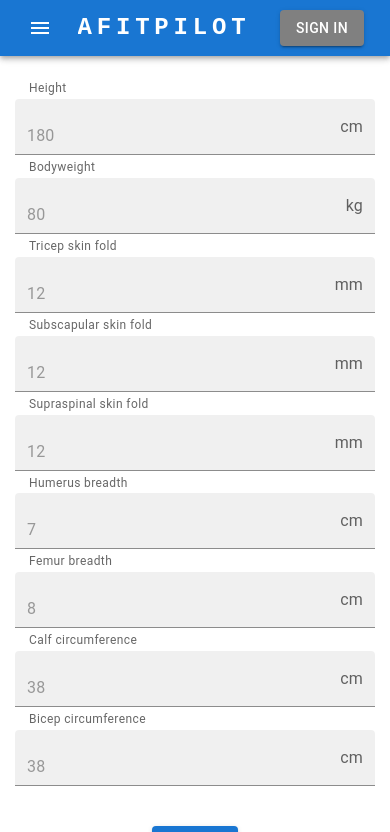
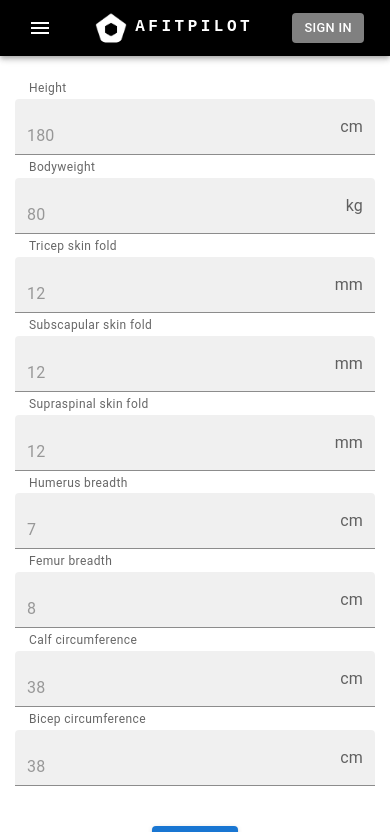
Before and after one commit to walter-clayton/afitpilot-somatotype, a React (Create React App) app in the folder client/: page / in a window 390 px wide. Shown: the top 832 px of the page. Built offline with nearby package versions, Linux system fonts and the light colour scheme.

Commit message:
Update Navbar style and fix responsiveness

```diff
--- a/client/src/components/AppNavBar.tsx
+++ b/client/src/components/AppNavBar.tsx
@@ -7,12 +7,14 @@ import Typography from "@mui/material/Typography";
 import Menu from "@mui/material/Menu";
 import MenuIcon from "@mui/icons-material/Menu";
 import Container from "@mui/material/Container";
-import AccountCircleIcon from '@mui/icons-material/AccountCircle';
+import AccountCircleIcon from "@mui/icons-material/AccountCircle";
 import Button from "@mui/material/Button";
 import Tooltip from "@mui/material/Tooltip";
 import { MenuItem } from "@mui/material/";
 import { useNavigate } from "react-router-dom";
 import { useCookies } from "react-cookie";
+import Avatar from "@mui/material/Avatar";
+import logoIcon from "./image/logo-white.png";
 
 const pages = ["Test", "Somatotypes", "Blog"];
 
@@ -33,36 +35,43 @@ const ResponsiveAppBar = (props: any) => {
     removeCookie("user", { path: "/", sameSite: "none", secure: true });
     props.setOpen(true);
     props.setSnackbarMessage("Logout successfully");
-    props.setData(undefined)
+    props.setData(undefined);
     navigate("/Login");
   };
 
   return (
-    <AppBar position="static" sx={{width:'100%'}}>
+    <AppBar position="static" sx={{ width: "100%", background: "black" }}>
       <Container maxWidth="xl">
         <Toolbar disableGutters>
-          <Typography
-            variant="h6"
-            noWrap
-            component="a"
+          <Box
+            sx={{ display: { xs: "none", md: "flex" }, cursor: "pointer" }}
+            flexDirection={"row"}
             onClick={() => {
               navigate("/");
             }}
+          >
+            <IconButton sx={{ p: 0 }}>
+              <Avatar alt="logo" src={logoIcon} />
+            </IconButton>
+            <Typography
+              variant="h5"
+              noWrap
               sx={{
-              mr: 2,
-              display: { xs: "none", md: "flex" },
+                mx: 1,
+                flexGrow: 1,
                 fontFamily: "monospace",
                 fontWeight: 700,
                 letterSpacing: ".3rem",
                 color: "inherit",
                 textDecoration: "none",
-              cursor: "pointer",
+                alignSelf: "center",
               }}
             >
               AFITPILOT
             </Typography>
+          </Box>
 
-          <Box sx={{ flexGrow: 1, display: { xs: "flex", md: "none" } }}>
+          <Box sx={{ flexGrow: 0.5, display: { xs: "flex", md: "none" } }}>
             <IconButton
               size="large"
               aria-label="account of current user"
@@ -98,22 +107,42 @@ const ResponsiveAppBar = (props: any) => {
               ))}
             </Menu>
           </Box>
+          <Box
+            sx={{
+              display: { xs: "flex", md: "none" },
+              flexGrow: 0.5,
+              cursor: "pointer",
+            }}
+            flexDirection={"row"}
+            onClick={() => {
+              navigate("/");
+            }}
+          >
+            <IconButton sx={{ p: 0 }}>
+              <Avatar
+                alt="logo"
+                src={logoIcon}
+                sx={{ width: { xs: 32, sm: 48 }, height: { xs: 32, sm: 48 } }}
+              />
+            </IconButton>
             <Typography
               variant="h5"
               noWrap
               sx={{
-              mr: 2,
-              display: { xs: "flex", md: "none" },
+                mx: 1,
                 flexGrow: 1,
                 fontFamily: "monospace",
                 fontWeight: 700,
-              letterSpacing: ".3rem",
+                letterSpacing: { xs: ".22rem", sm: ".3rem" },
                 color: "inherit",
                 textDecoration: "none",
+                alignSelf: "center",
+                fontSize: { xs: "100%", sm: "150%" },
               }}
             >
               AFITPILOT
             </Typography>
+          </Box>
           <Box sx={{ flexGrow: 1, display: { xs: "none", md: "flex" } }}>
             {pages.map((page) => (
               <Button
@@ -130,10 +159,16 @@ const ResponsiveAppBar = (props: any) => {
               onClick={() => {
                 cookies.user ? handleLogout() : navigate("/Login");
               }}
-              sx={{ backgroundColor: "grey", cursor: "pointer" }}
+              sx={{
+                backgroundColor: "grey",
+                cursor: "pointer",
+                fontSize: { xs: "80%", sm: "100%" },
+                paddingY: { xs: 0.5, sm: 1 },
+                paddingX: { xs: 1.5, sm: 3 },
+              }}
               variant="contained"
             >
-              {cookies.user ? "Lougout" : "Sign IN"}
+              {cookies.user ? "Logout" : "Sign In"}
             </Button>
           </Box>
 
@@ -146,7 +181,12 @@ const ResponsiveAppBar = (props: any) => {
                 }}
               >
                 <IconButton sx={{ p: 0 }}>
-                  <AccountCircleIcon sx={[{color: 'white', fontSize: "3rem"}, {"&:hover": {color: 'lightgrey'}}]}/>
+                  <AccountCircleIcon
+                    sx={[
+                      { color: "white", fontSize: "3rem" },
+                      { "&:hover": { color: "lightgrey" } },
+                    ]}
+                  />
                 </IconButton>
               </Tooltip>
             </Box>
--- a/client/src/global.d.ts
+++ b/client/src/global.d.ts
@@ -1,2 +1,3 @@
 declare module "*.svg"{export default "" as string}
 declare module "*.gif"{export default "" as string}
+declare module "*.png"{export default "" as string}
```
Also changed, not shown: client/src/components/image/logo-white.png (added). Lines whose indentation alone changed are shown as unchanged.
